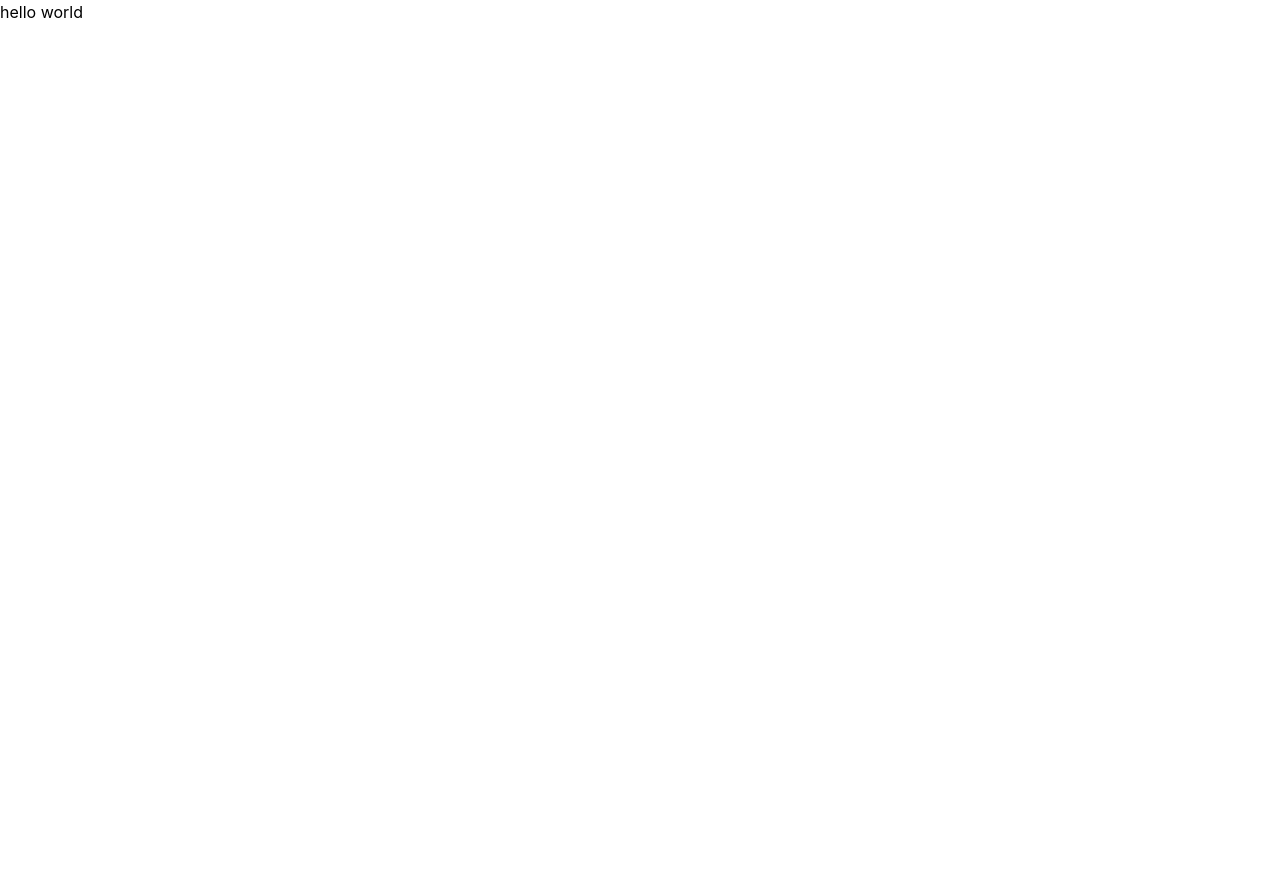
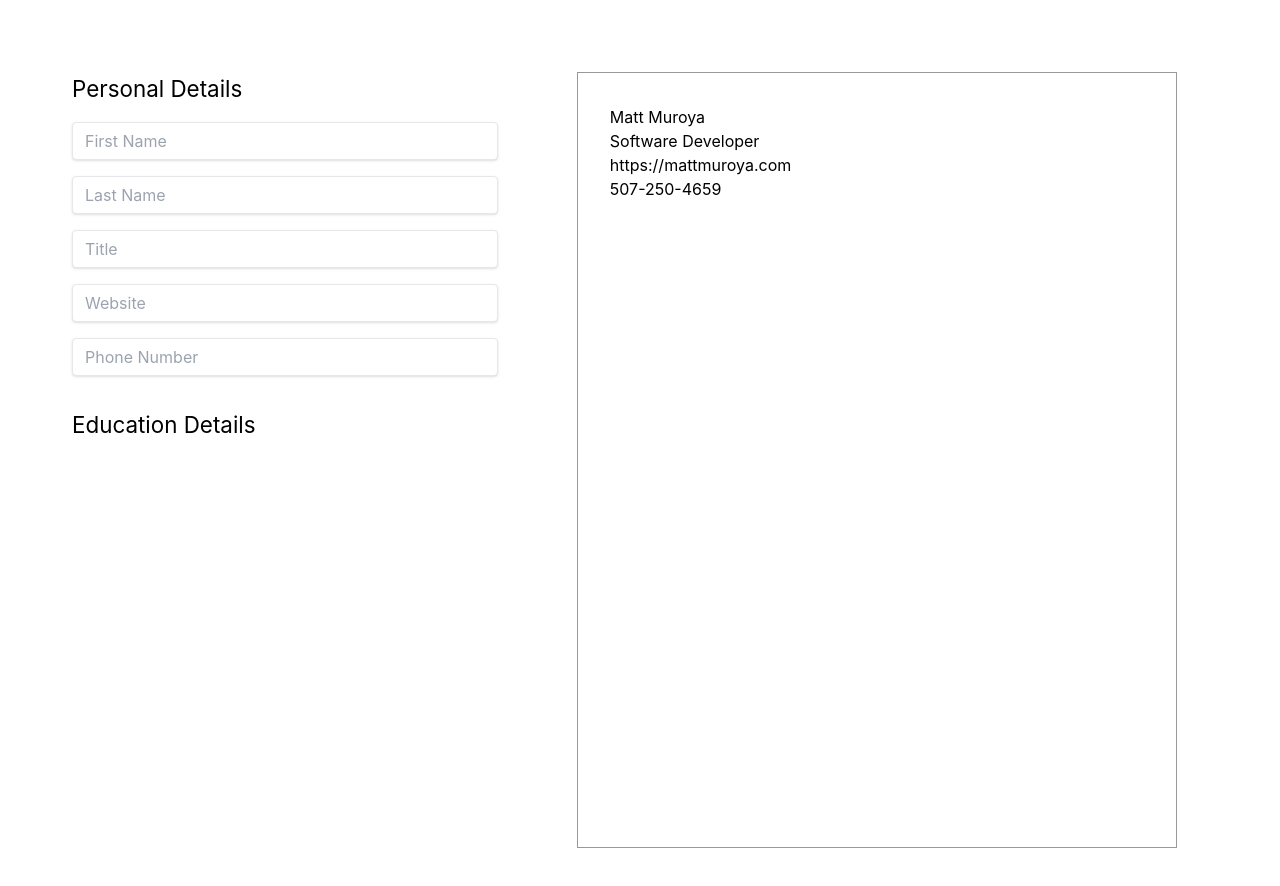
Before and after one commit to mattmuroya/resume-builder, a React (Create React App) app: page / in a window 1280 px wide. Shown: the top 886 px of the page. Before the commit the page ends 800 px from the top, so only its background shows below. Built offline with nearby package versions, Linux system fonts and the light colour scheme; the HTML template or start-up script is replaced by a standard one.

Commit message:
implement personal details section form

```diff
--- a/src/App.js
+++ b/src/App.js
@@ -1,10 +1,56 @@
 import React from 'react';
 import './App.css';
 
+import PersonalDetails from './components/PersonalDetails';
+import PersonalDetailsForm from './components/PersonalDetailsForm';
+
 class App extends React.Component {
+  constructor(props) {
+    super(props);
+    this.state = {
+      personalDetails: {
+        firstName: 'Matt',
+        lastName: 'Muroya',
+        title: 'Software Developer',
+        website: 'https://mattmuroya.com',
+        phone: '507-250-4659',
+      },
+      educationDetails: [
+        {},
+        {},
+        {},
+      ]
+    }
+    this.updatePersonalDetails = this.updatePersonalDetails.bind(this);
+  }
+
+  updatePersonalDetails(id, value) {
+    const newDetails = this.state.personalDetails;
+    newDetails[id] = value;
+    this.setState({
+      personalDetails: newDetails
+    })
+  }
+
   render() {
     return (
-      <div>hello world</div>
+      <main className="main">
+        <div className="editor-window">
+          <div className="editor-section">
+            <h3 className="form-heading">Personal Details</h3>
+            <PersonalDetailsForm onFormChange={this.updatePersonalDetails}/>
+          </div>
+          <div className="editor-section">
+            <h3 className="form-heading">Education Details</h3>
+            {/*  */}
+          </div>
+        </div>
+        <div className="resume-window">
+          <div className="resume">
+            <PersonalDetails details={this.state.personalDetails}/>
+          </div>
+        </div>
+      </main>
     );
   }
 }
--- /dev/null
+++ b/src/components/PersonalDetails.js
@@ -0,0 +1,17 @@
+import React from 'react';
+
+class PersonalDetails extends React.Component {
+  render() {
+    const { firstName, lastName, title, website, phone } = this.props.details; // destructure props
+    return (
+      <div>
+        <div>{firstName} {lastName}</div>
+        <div>{title}</div>
+        <div>{website}</div>
+        <div>{phone}</div>
+      </div>
+    );
+  }
+}
+
+export default PersonalDetails;
--- /dev/null
+++ b/src/components/PersonalDetailsForm.js
@@ -0,0 +1,46 @@
+import React from 'react';
+
+class PersonalDetailsForm extends React.Component {
+  constructor(props) {
+    super(props);
+    this.handleFormChange = this.handleFormChange.bind(this);
+  }
+
+  handleFormChange(e) {
+    this.props.onFormChange(e.target.id, e.target.value);
+  }
+
+  render() {
+    return (
+      <form onChange={this.handleFormChange}>
+        <input
+          id="firstName"
+          type="text"
+          placeholder="First Name"
+        />
+        <input
+          id="lastName"
+          type="text"
+          placeholder="Last Name"
+        />
+        <input
+          id="title"
+          type="text"
+          placeholder="Title"
+        />
+        <input
+          id="website"
+          type="text"
+          placeholder="Website"
+        />
+        <input
+          id="phone"
+          type="text"
+          placeholder="Phone Number"
+        />
+      </form>
+    )
+  }
+}
+
+export default PersonalDetailsForm;
--- a/src/index.css
+++ b/src/index.css
@@ -4,6 +4,7 @@
 
 body {
   margin: 0;
+  padding: 48px;
   font-family: -apple-system, BlinkMacSystemFont, 'Segoe UI', 'Roboto', 'Oxygen',
     'Ubuntu', 'Cantarell', 'Fira Sans', 'Droid Sans', 'Helvetica Neue',
     sans-serif;
@@ -15,3 +16,53 @@ code {
   font-family: source-code-pro, Menlo, Monaco, Consolas, 'Courier New',
     monospace;
 }
+
+main {
+  display: flex;
+}
+
+.resume-window {
+  padding: 24px;
+  display: flex;
+  /* justify-content: center; */
+  align-items: center;
+  flex: 1 0 60%;
+  flex-direction: column;
+  /* border: dashed 1px #999; */
+}
+
+.resume {
+  padding: 2rem;
+  width: 600px;
+  border: solid 1px #999;
+  aspect-ratio: 8.5 / 11;
+}
+
+.editor-window {
+  padding: 24px;
+  flex: 1 0 40%;
+  /* border: dashed 1px #999; */
+}
+
+.editor-section {
+  margin-bottom: 1rem;
+}
+
+.form-heading {
+  font-size: 1.4rem;
+  margin-bottom: 1rem;
+}
+
+form > input {
+  @apply
+    mb-4
+    shadow
+    appearance-none
+    border
+    rounded
+    w-full
+    py-2
+    px-3
+    text-gray-700
+    leading-tight
+}
```
